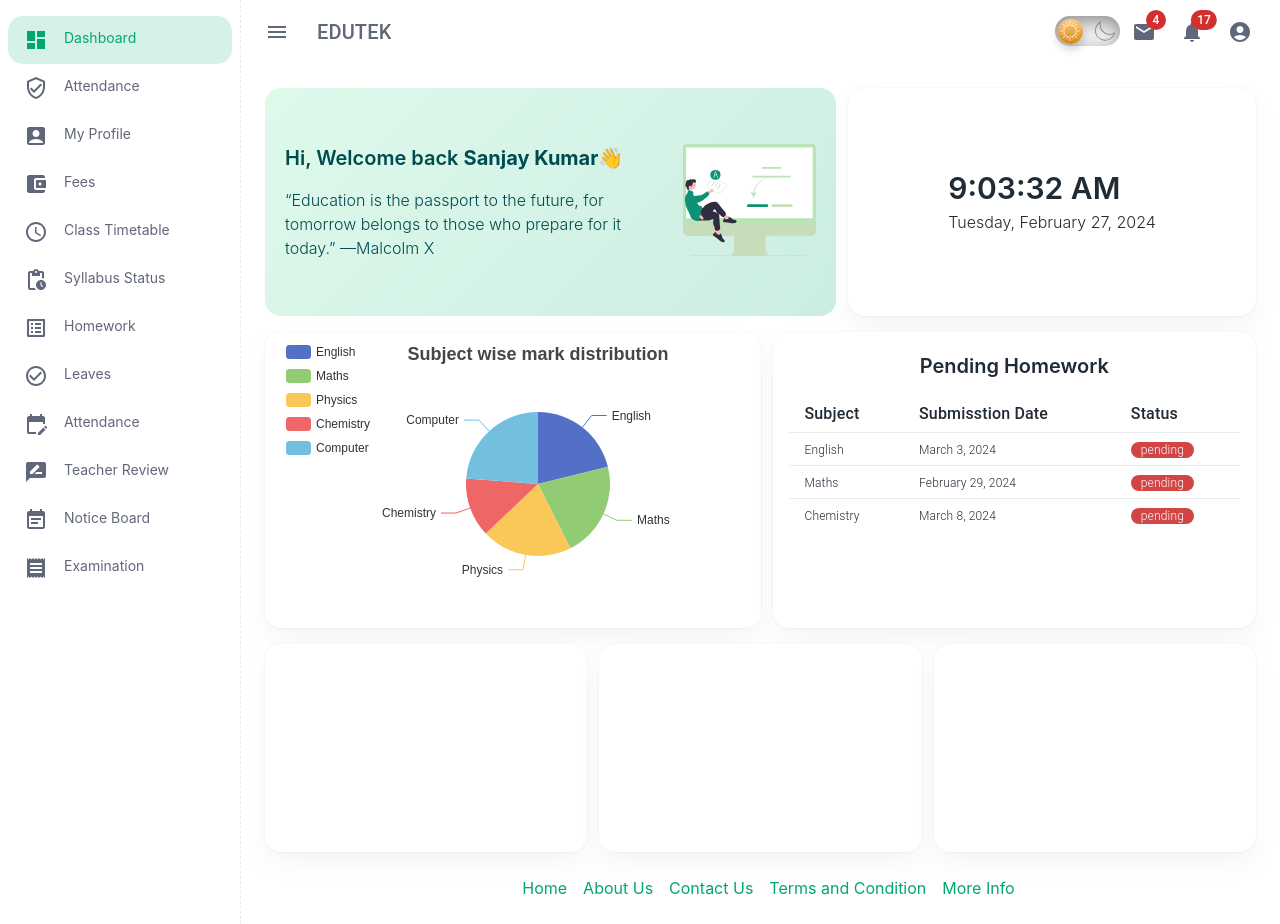
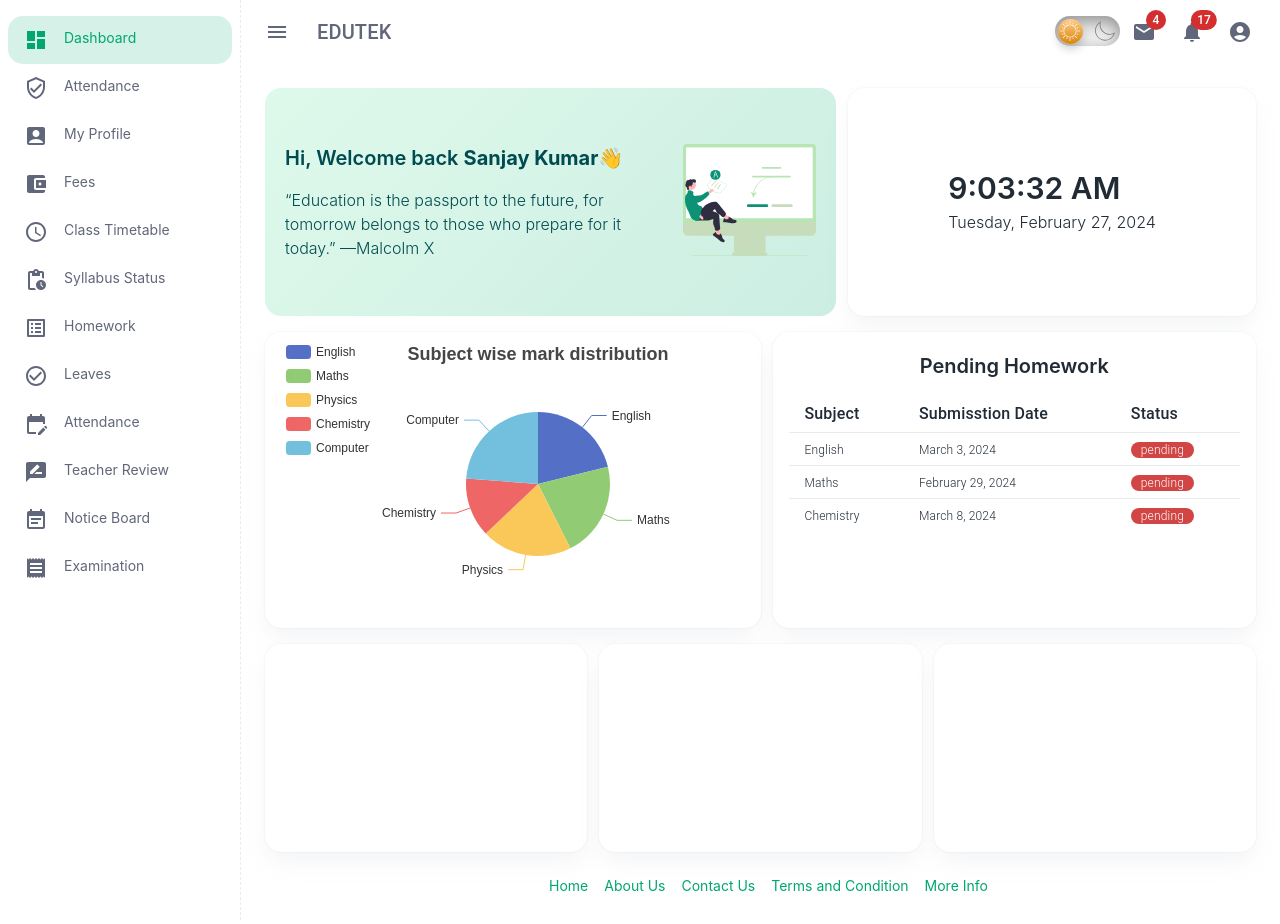
Before and after one commit to sanjayKumar-dev/edutek, a React (Create React App) app: page / in a window 1280 px wide. Built offline with nearby package versions, Linux system fonts and the light colour scheme.

Commit message:
Made the footer font smaller

```diff
--- a/src/component/footer/Footer.jsx
+++ b/src/component/footer/Footer.jsx
@@ -2,7 +2,7 @@ import React from 'react'
 import './Footer.css'
 const Footer = () => {
     return (
-        <div className='footer-container flex justify-center'>
+        <div className='footer-container flex justify-center text-sm'>
             <li>Home</li>
             <li>About Us</li>
             <li>Contact Us</li>
```
